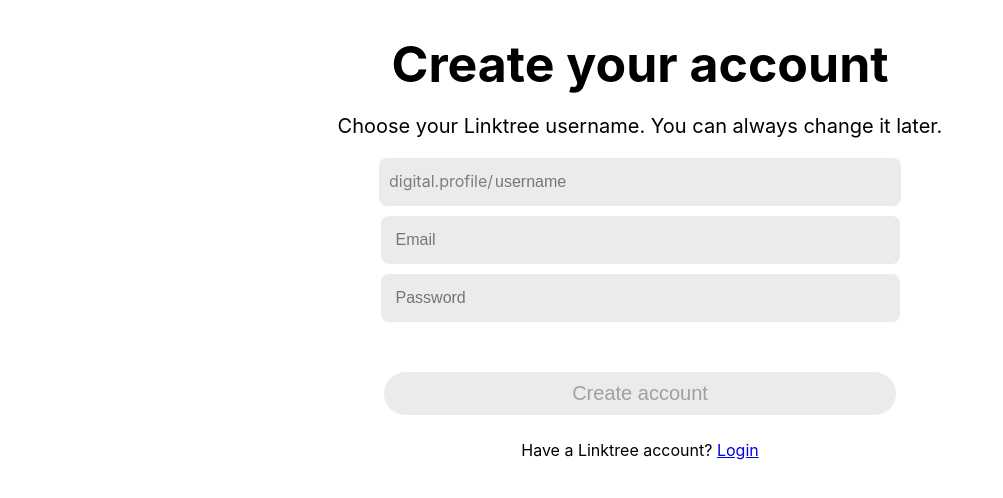
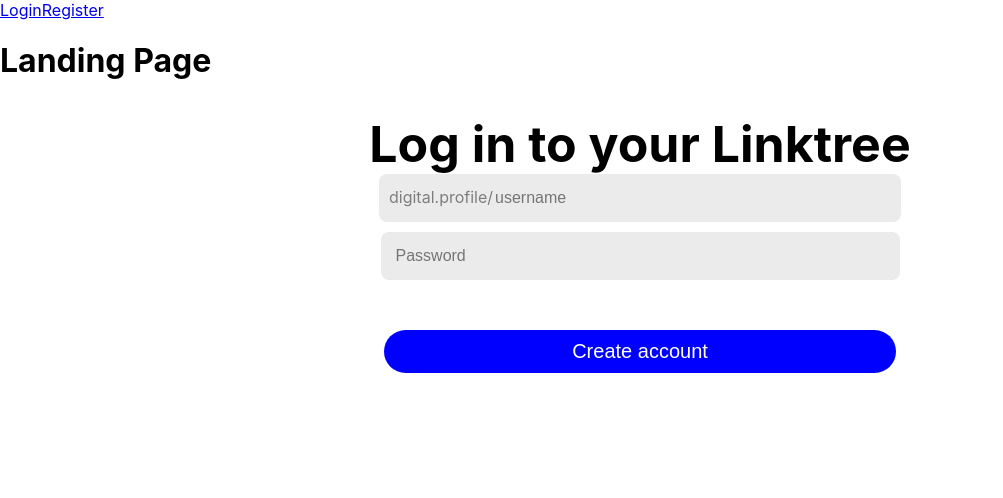
Before and after one commit to adalidbori/Digital.Profile, a React (Create React App) app: page /login in a window 1280 px wide. Shown: the top 498 px of the page, without its empty margins (0-1003 px from the left). Built offline with nearby package versions, Linux system fonts and the light colour scheme.

Commit message:
Landing con los links

```diff
--- /dev/null
+++ b/src/Landing.jsx
@@ -0,0 +1,37 @@
+import { useState } from "react";
+import {
+    BrowserRouter as Router,
+    Route,
+    Link,
+    Routes
+} from "react-router-dom";
+import { Login } from "./Login";
+import { Register } from "./Register";
+
+
+export function Landing() {
+    const [showLanding, setShowLanding] = useState(false);
+
+    const handleShowLanding = () => {
+        setShowLanding(true);
+        console.log('link')
+    }
+
+    return (
+        <Router>
+            <div className={showLanding ? 'hidden' : ''}>
+                <Link to="/login" onClick={handleShowLanding}>Login</Link>
+                <Link to="/register" onClick={handleShowLanding}>Register</Link>
+                <h1>Landing Page</h1>
+                <div>
+                    <Routes>
+                        <Route path="/login"  element={<Login />} />
+                        <Route path="/register"  element={<Register />} />
+                    </Routes>
+                </div>
+            </div>
+
+        </Router>
+
+    );
+}
--- a/src/Login.jsx
+++ b/src/Login.jsx
@@ -0,0 +1,21 @@
+import styles from './Register.module.css';
+
+export function Login(){
+    return (
+        <div>
+            <h1 className={styles.title}>Log in to your Linktree</h1>
+                <div className={styles.generalContainer}>
+                    <div className={styles.usernameContainer}>
+                        <label className={styles.usernameLabel} htmlFor="idUsername">digital.profile/</label>
+                        <input className={styles.inputUsername} type="text" id='idUsername' placeholder="username"  />
+                    </div>
+                </div>
+                <div className={styles.inputEmailConteiner}>
+                    <input className={styles.inputEmail} type="password" placeholder="Password" />
+                </div>
+                <div className={styles.buttonCreateContainer}>
+                    <button className={styles.buttonCreate} >Create account</button>
+                </div>
+        </div>
+    );
+}
--- a/src/Register.jsx
+++ b/src/Register.jsx
@@ -7,6 +7,7 @@
     Link,
     Routes
 } from "react-router-dom";
+import { Login } from './Login';
 
 export function Register() {
     const [email, setEmail] = useState('');
@@ -51,7 +52,7 @@
     });
 
     return (
-        <Router>
+
             <div>
                 <h1 className={styles.title}>Create your account</h1>
                 <p className={styles.smallDesc}>Choose your Linktree username. You can always change it later.</p>
@@ -76,10 +77,9 @@
                 </div>
                 <div className={styles.have_an_account_div}>
                     <label>Have a Linktree account? </label>
-                    <Link to="/">{<label className={styles.login_link}>Login</label>}</Link>
+                    <Link to="/login">{<label className={styles.login_link}>Login</label>}</Link>
                 </div>
             </div>
-        </Router>
 
     );
 }
--- a/src/index.js
+++ b/src/index.js
@@ -1,11 +1,12 @@
 import React from 'react';
 import ReactDOM from 'react-dom/client';
 import './index.css';
+import { Landing } from './Landing';
 import { Register } from './Register';
 
 const root = ReactDOM.createRoot(document.getElementById('root'));
 root.render(
   <React.StrictMode>
-    <Register />
+    <Landing />
   </React.StrictMode>
 );
```
